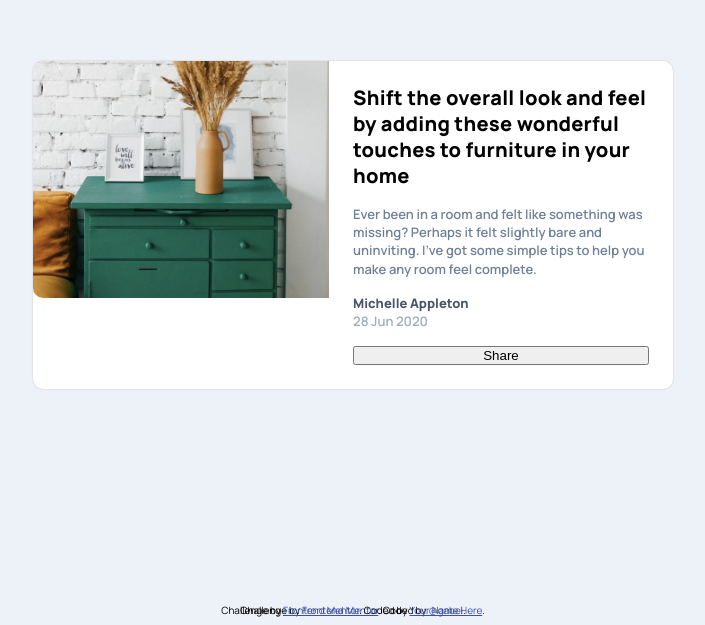
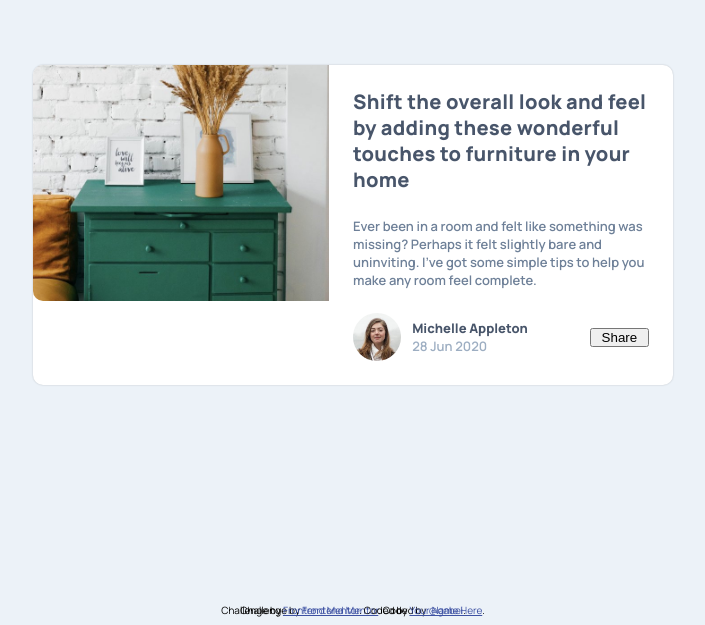
Before and after one commit to gabei/Article-Preview__FEM, a website: page index.html in a window 1280 px wide. Shown: the part 175-800 px from the top of the page, without its empty margins (287-992 px from the left). Drawn offline with Linux system fonts and the light colour scheme.

Commit message:
Style: Adjust spacing for author and article informatin'

```diff
--- a/index.html
+++ b/index.html
@@ -26,10 +26,14 @@
         it felt slightly bare and uninviting. I’ve got some simple tips
         to help you make any room feel complete.</p>
       <div class="preview__author">
-         <p class="preview__author-name">Michelle Appleton</p>
-        <p class="preview__author-date">28 Jun 2020</p>
+        <img src="./images/avatar-michelle.jpg" alt="Image of Michelle Appleton">
+        <p class="preview__author-name">
+          Michelle Appleton
+          <span class="preview__author-date">28 Jun 2020</span>
+        </p>
+        <button class="preview__author-share">Share</button>
       </div>
-      <button class="preview__share button">Share</button>
+
     </section>
   </main>
 
--- a/styles/index.scss
+++ b/styles/index.scss
@@ -30,6 +30,7 @@ body {
 
     &__title {
         @include type.preset-1;
+        color: color.$grey-900;
     }
 
     &__description {
@@ -38,14 +39,29 @@ body {
     }
 
     &__author {
+        display: grid;
+        grid-template-columns: 1fr 1fr 1fr 1fr 1fr;
+        align-items: center;
+
+        > img {
+            width: 3rem;
+            border-radius: 50%;
+        }
+
         &-name {
             @include type.preset-2--bold;
             color: color.$grey-900;
+            grid-column: 2 / span 3;
         }
 
         &-date {
+            display:block;
             @include type.preset-2;
             color: color.$grey-400;
+        }
+
+        &-share {
+            grid-column: 5 / span 1;
         }
     }
 
@@ -71,7 +87,7 @@ body {
         padding: 1.5rem;
         display: flex;
         flex-direction: column;
-        gap: 1rem;
+        gap: 1.5rem;
 
         @include adjust.tablet {
             display: flex;
```
Also changed, not shown: styles/style.css, 1 other file.
